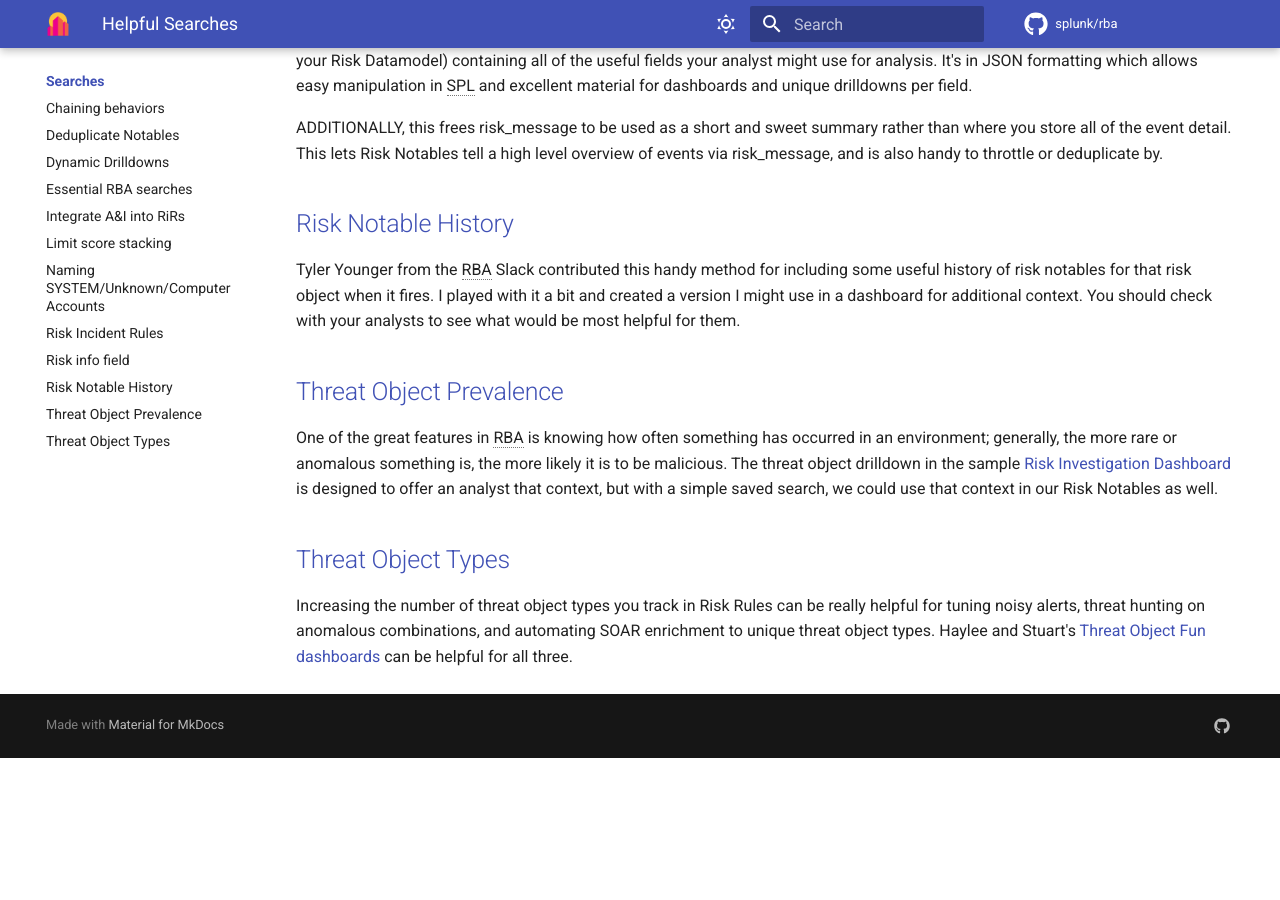
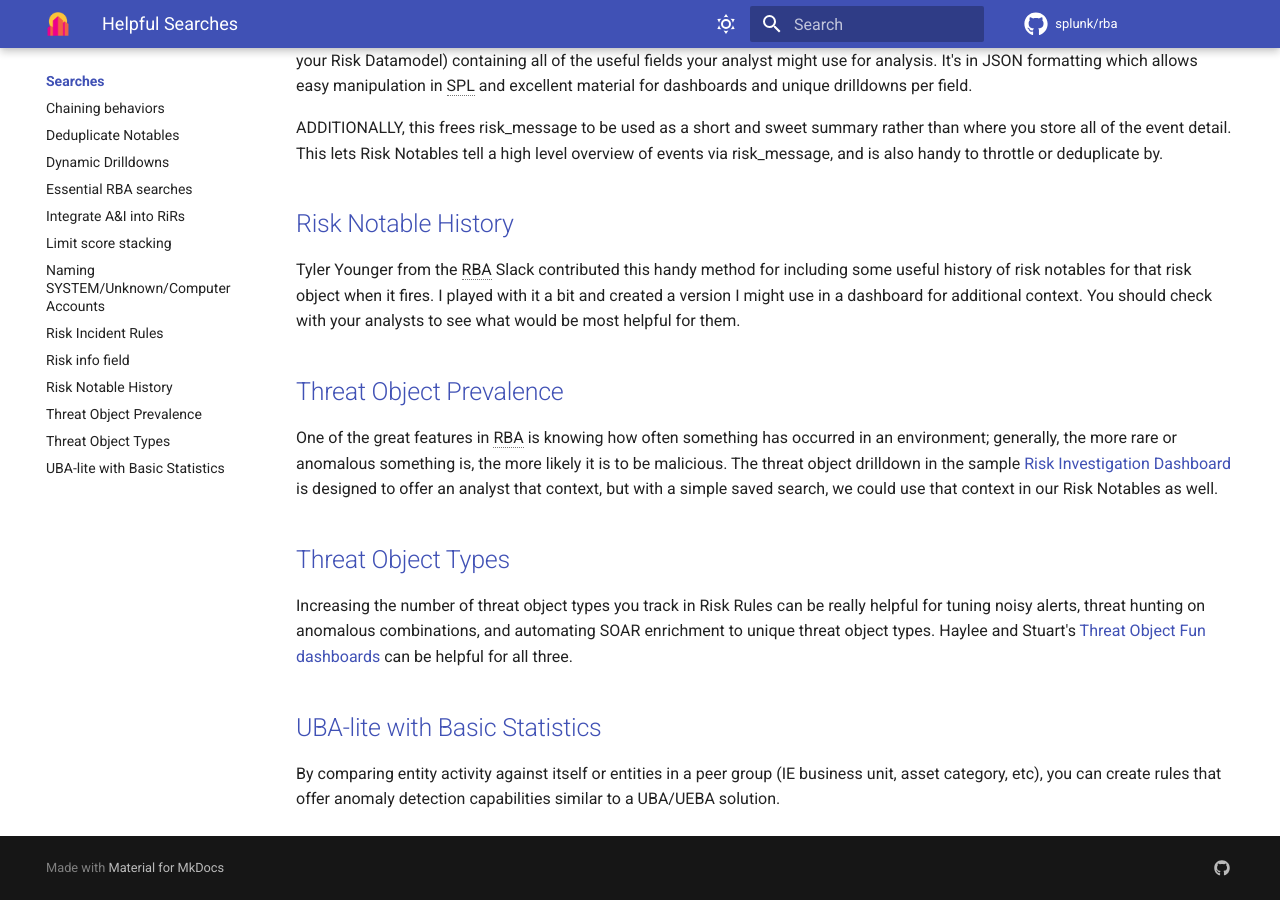
Before and after one commit to splunk/rba, an MkDocs documentation site: the page built from docs/searches/index.md, in a window 1280 px wide and 900 px high, scrolled down 1613 px. Built offline with MkDocs 1.6.1 and Material for MkDocs 9.7.7, drawn with Linux system fonts in a browser that asks for light colours; comment, search, counter and statistics services are not loaded; before the commit the page ends 2371 px from its top, so only the background shows below that.

Commit message:
added uba-lite to navigation
Signed-off-by: Zachary Christensen <zchristensen@splunk.com>

```diff
--- a/docs/searches/index.md
+++ b/docs/searches/index.md
@@ -51,3 +51,7 @@ One of the great features in RBA is knowing how often something has occurred in
 ## [Threat Object Types](./threat_object_types.md)
 
 Increasing the number of threat object types you track in Risk Rules can be really helpful for tuning noisy alerts, threat hunting on anomalous combinations, and automating SOAR enrichment to unique threat object types. Haylee and Stuart's [Threat Object Fun dashboards](https://splunkbase.splunk.com/app/6917){ target="blank" } can be helpful for all three.
+
+## [UBA-lite with Basic Statistics](./uba-lite_with_statistics.md)
+
+By comparing entity activity against itself or entities in a peer group (IE business unit, asset category, etc), you can create rules that offer anomaly detection capabilities similar to a UBA/UEBA solution.
--- a/mkdocs.yml
+++ b/mkdocs.yml
@@ -121,6 +121,7 @@ nav:
       - Risk Notable History: searches/risk_notable_history.md
       - Threat Object Prevalence: searches/threat_object_prevalence.md
       - Threat Object Types: searches/threat_object_types.md
+      - UBA-lite with Basic Statistics: searches/uba-lite_with_statistics.md
   - Dashboards:
       - dashboards/index.md
       - ATT&CK Matrix Risk: dashboards/attack_matrix_risk.md
```
Also changed, not shown: docs/searches/uba-lite_with_statistics.md (+1 -1 lines).
